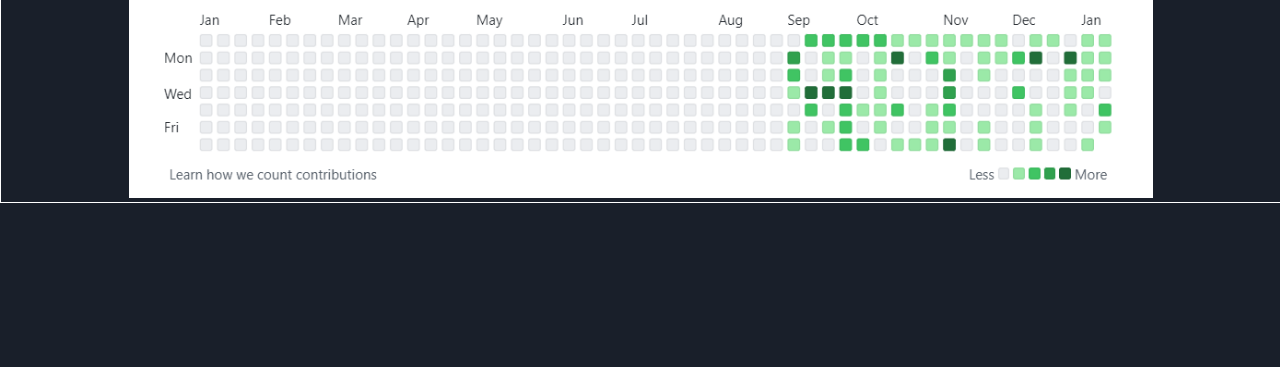
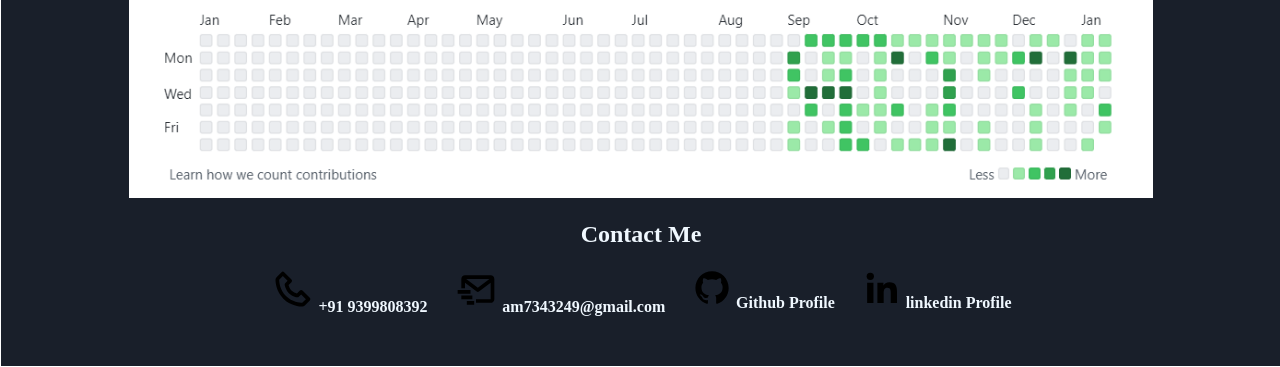
Before and after one commit to jaysukla/jaysukla.github.io, a plain HTML site: page index.html in a window 1280 px wide. Shown: the part 2397-2764 px from the top of the page. Before the commit the page ends 2600 px from the top, so only its background shows below. Drawn offline with nearby package versions, Linux system fonts and the light colour scheme.

Commit message:
cpcontact

```diff
--- a/index.html
+++ b/index.html
@@ -193,6 +193,50 @@
 
 <section class="nav-link contact" id="nav-link contact"></section>
 
+<div id="Contact">
+
+    <div id="CONTA"><h2>Contact Me</h2></div>
+
+    <div id="cont">
+        <div><svg xmlns="http://www.w3.org/2000/svg" width="44" height="44" viewBox="0 0 24 24" style="fill: rgba(0, 0, 0, 1);transform: msFilter">
+            <path d="M17.707 12.293a.999.999 0 0 0-1.414 0l-1.594 1.594c-.739-.22-2.118-.72-2.992-1.594s-1.374-2.253-1.594-2.992l1.594-1.594a.999.999 0 0 0 0-1.414l-4-4a.999.999 0 0 0-1.414 0L3.581 5.005c-.38.38-.594.902-.586 1.435.023 1.424.4 6.37 4.298 10.268s8.844 4.274 10.269 4.298h.028c.528 0 1.027-.208 1.405-.586l2.712-2.712a.999.999 0 0 0 0-1.414l-4-4.001zm-.127 6.712c-1.248-.021-5.518-.356-8.873-3.712-3.366-3.366-3.692-7.651-3.712-8.874L7 4.414 9.586 7 8.293 8.293a1 1 0 0 0-.272.912c.024.115.611 2.842 2.271 4.502s4.387 2.247 4.502 2.271a.991.991 0 0 0 .912-.271L17 14.414 19.586 17l-2.006 2.005z">
+            </path>
+          </svg> <a href=""> +91 9399808392</a></div>
+
+
+          <div>
+            <svg xmlns="http://www.w3.org/2000/svg" width="44" height="44" viewBox="0 0 24 24" style="fill: rgba(0, 0, 0, 1);transform: msFilter">
+                <path d="M20 4H6c-1.103 0-2 .897-2 2v5h2V8l6.4 4.8a1.001 1.001 0 0 0 1.2 0L20 8v9h-8v2h8c1.103 0 2-.897 2-2V6c0-1.103-.897-2-2-2zm-7 6.75L6.666 6h12.668L13 10.75z">
+                </path>
+                <path d="M2 12h7v2H2zm2 3h6v2H4zm3 3h4v2H7z"></path>
+              </svg> <a >am7343249@gmail.com</a>
+          </div>
+
+
+
+
+
+
+    <div id="contact-github">  <a href="https://github.com/jaysukla"> <svg xmlns="http://www.w3.org/2000/svg" width="40" height="40" viewBox="0 0 24 24" style="fill: rgba(0, 0, 0, 1);transform: msFilter">
+        <path fill-rule="evenodd" clip-rule="evenodd" d="M12.026 2c-5.509 0-9.974 4.465-9.974 9.974 0 4.406 2.857 8.145 6.821 9.465.499.09.679-.217.679-.481 0-.237-.008-.865-.011-1.696-2.775.602-3.361-1.338-3.361-1.338-.452-1.152-1.107-1.459-1.107-1.459-.905-.619.069-.605.069-.605 1.002.07 1.527 1.028 1.527 1.028.89 1.524 2.336 1.084 2.902.829.091-.645.351-1.085.635-1.334-2.214-.251-4.542-1.107-4.542-4.93 0-1.087.389-1.979 1.024-2.675-.101-.253-.446-1.268.099-2.64 0 0 .837-.269 2.742 1.021a9.582 9.582 0 0 1 2.496-.336 9.554 9.554 0 0 1 2.496.336c1.906-1.291 2.742-1.021 2.742-1.021.545 1.372.203 2.387.099 2.64.64.696 1.024 1.587 1.024 2.675 0 3.833-2.33 4.675-4.552 4.922.355.308.675.916.675 1.846 0 1.334-.012 2.41-.012 2.737 0 .267.178.577.687.479C19.146 20.115 22 16.379 22 11.974 22 6.465 17.535 2 12.026 2z">
+        </path>
+      </svg> Github Profile</a></div>
+
+
+    <div  id="contact-linkedin">
+
+        <a href="https://www.linkedin.com/in/jay-shukla-609378248/"> <svg xmlns="http://www.w3.org/2000/svg" width="40" height="40" viewBox="0 0 24 24" style="fill: rgba(0, 0, 0, 1);transform: msFilter">
+            <circle cx="4.983" cy="5.009" r="2.188"></circle>
+            <path d="M9.237 8.855v12.139h3.769v-6.003c0-1.584.298-3.118 2.262-3.118 1.937 0 1.961 1.811 1.961 3.218v5.904H21v-6.657c0-3.27-.704-5.783-4.526-5.783-1.835 0-3.065 1.007-3.568 1.96h-.051v-1.66H9.237zm-6.142 0H6.87v12.139H3.095z">
+            </path>
+          </svg> linkedin Profile</a>
+    </div>
+
+
+
+
+    </div>
+
 
 
 </div>
--- a/style.css
+++ b/style.css
@@ -288,10 +288,36 @@ margin: auto;
 } */
 
 
-@media all and (min-width: 200px) and (max-width: 630px) {
+#Contact{
+
+width: 100%;
+
+margin-bottom: 50px;
+
+}
+#cont{
+    width: 60%;
+    margin: auto;
+    display: flex;
+    justify-content: space-around;
+}
+
+#CONTA{
+    width: 50%;
+    margin: auto;
+    text-align: center;
+}
+@media all and (min-width: 200px) and (max-width: 680px) {
     #nav{
         width: 100%;
         font-size: mediumf;
+    }
+
+    #cont{
+        width: 80%;
+        margin: auto;
+        display: block;
+        justify-content: space-around;
     }
 
 #about{
```
